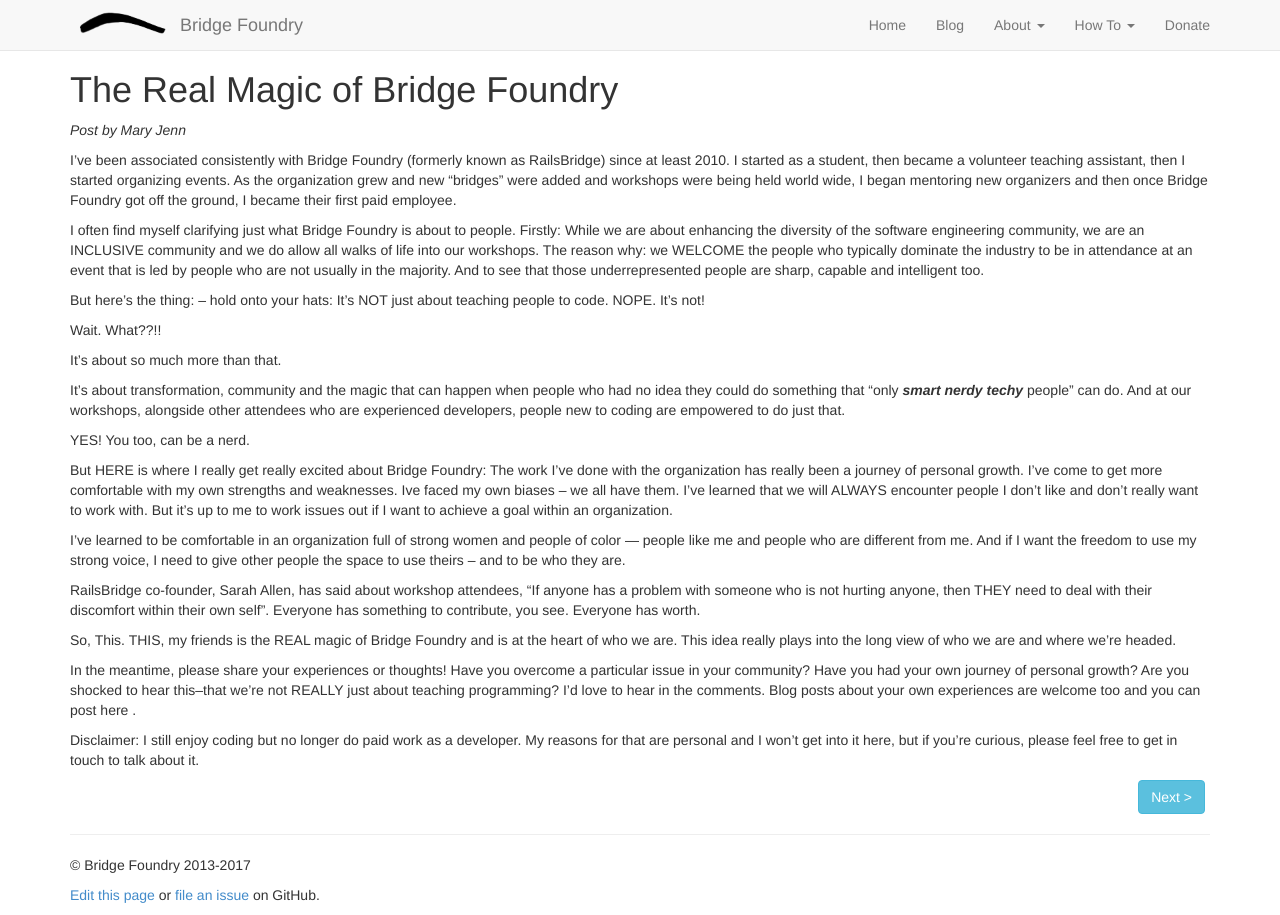
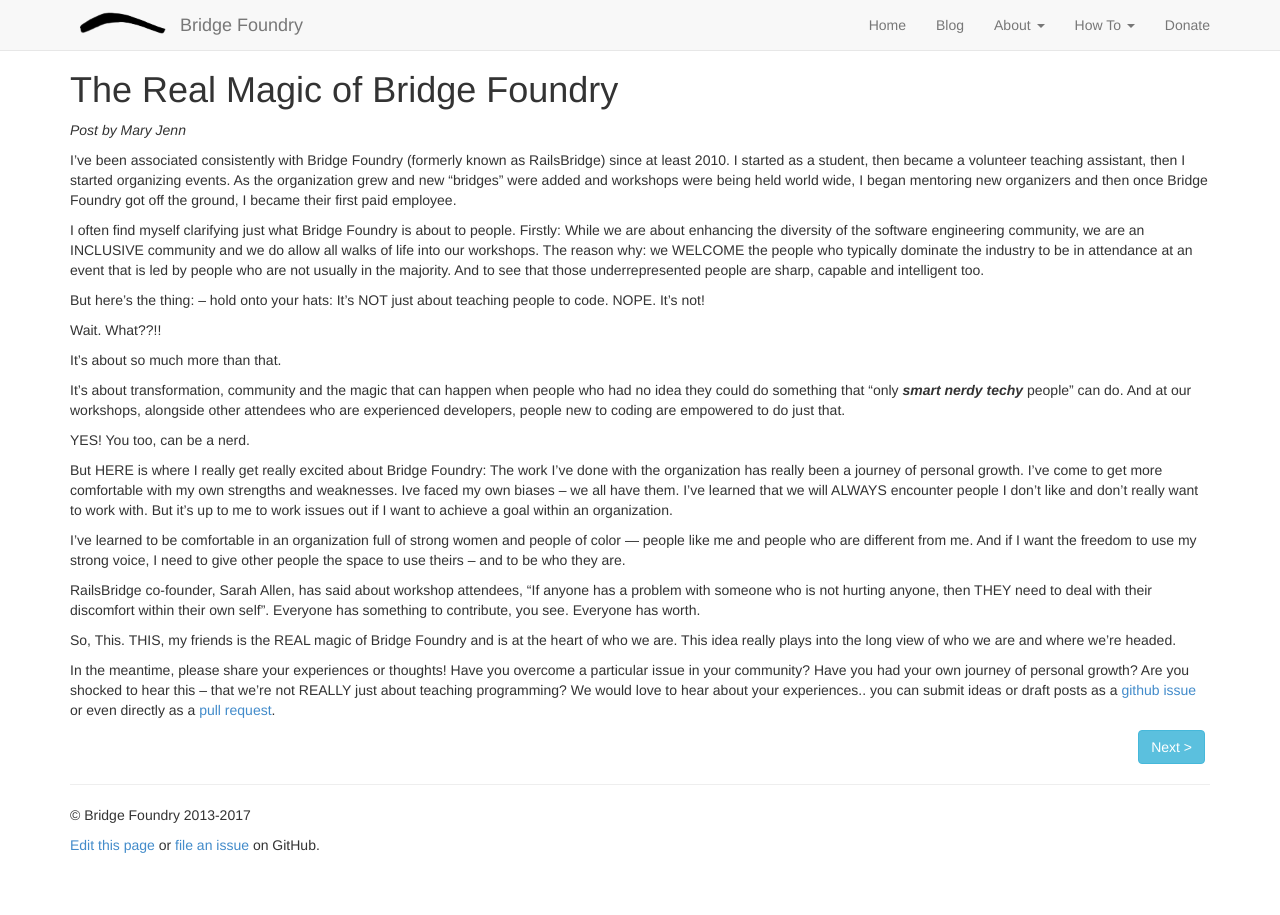
Before and after one commit to Satsaimistoowqp/bridgefoundry.github.io, a Jekyll site: the page built from _posts/2017-12-20-the-real-magic-of-bridge-foundry.md, in a window 1280 px wide. Built offline with Jekyll 4.4.1, drawn with Linux system fonts in a browser that asks for light colours.

Commit message:
replace <link>
added links to github and adjusted the text to explain a bit
also remove the disclaimer -- we don't really have a way to get in touch at this point, and better to focus on a single call-to-action

```diff
--- a/_posts/2017-12-20-the-real-magic-of-bridge-foundry.md
+++ b/_posts/2017-12-20-the-real-magic-of-bridge-foundry.md
@@ -27,6 +27,4 @@
 
 So, This. THIS, my friends is the REAL magic of Bridge Foundry and is at the heart of who we are. This idea really plays into the long view of who we are and where we’re headed.
 
-In the meantime, please share your experiences or thoughts! Have you overcome a particular issue in your community? Have you had your own journey of personal growth? Are you shocked to hear this--that we’re not REALLY just about teaching programming? I’d love to hear in the comments. Blog posts about your own experiences are welcome too and you can post here <link>.
-
-Disclaimer: I still enjoy coding but no longer do paid work as a developer. My reasons for that are personal and I won’t get into it here, but if you’re curious, please feel free to get in touch to talk about it.
+In the meantime, please share your experiences or thoughts! Have you overcome a particular issue in your community? Have you had your own journey of personal growth? Are you shocked to hear this -- that we’re not REALLY just about teaching programming? We would love to hear about your experiences.. you can submit ideas or draft posts as a [github issue](https://github.com/bridgefoundry/bridgefoundry.github.io/issues/new) or even directly as a [pull request](https://github.com/bridgefoundry/bridgefoundry.github.io).
```
